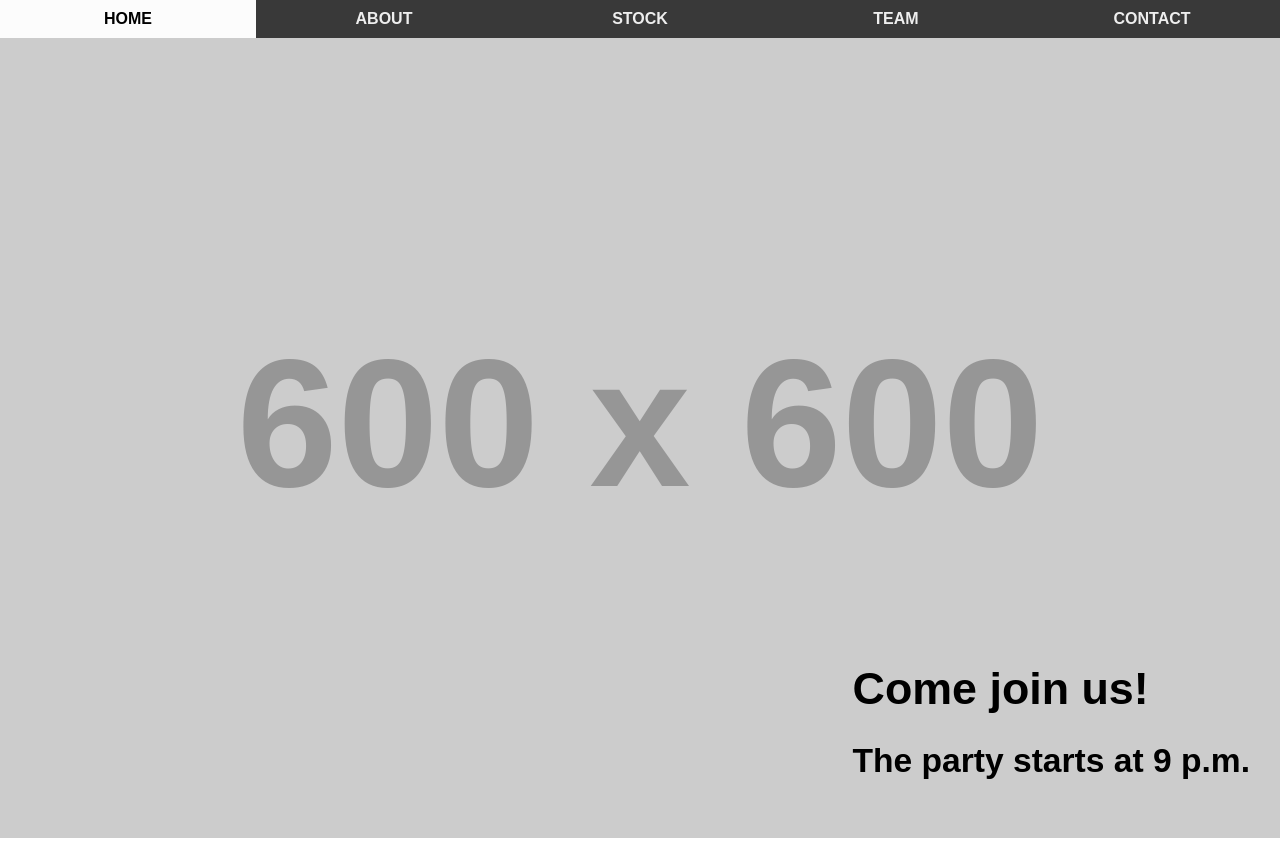
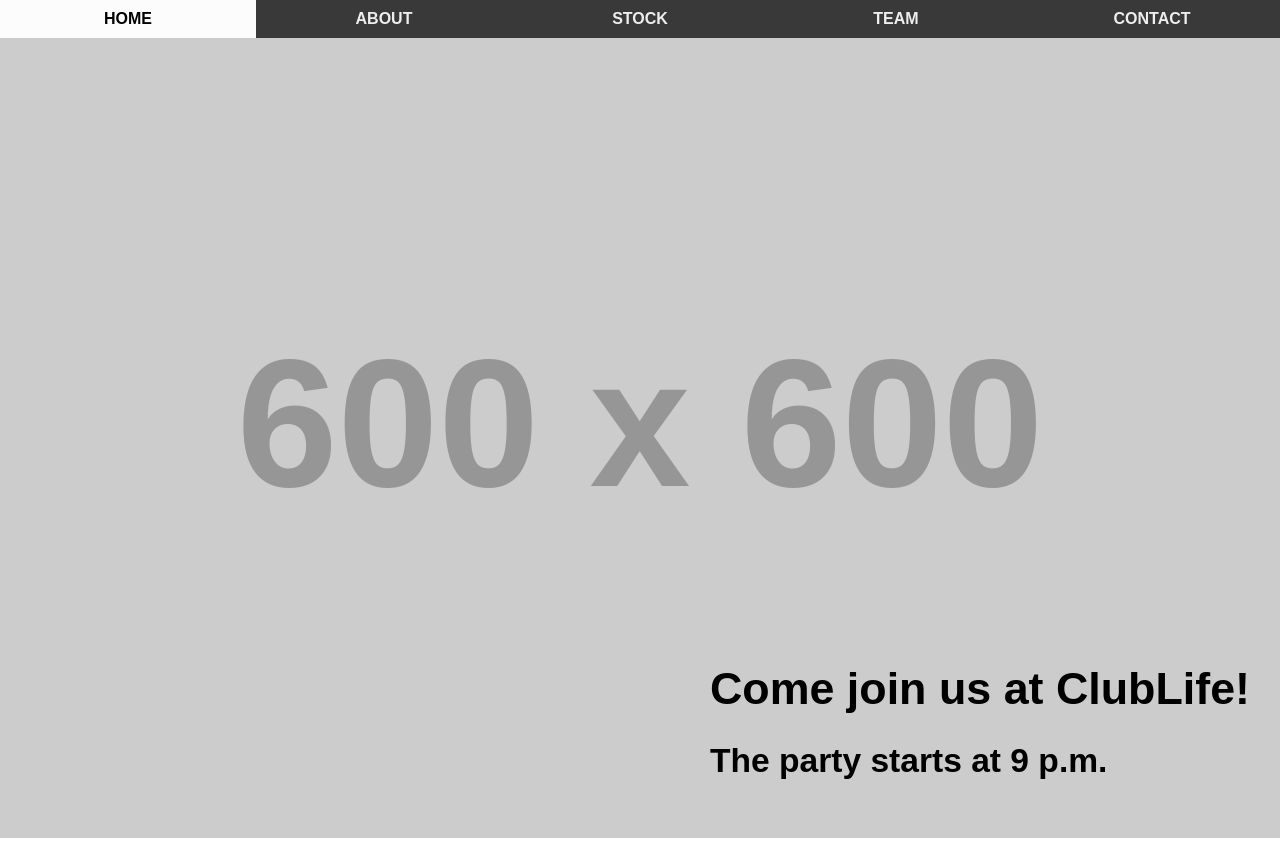
Before and after one commit to kristoferwildermuth/08062020, a plain HTML site: page index.html in a window 1280 px wide. Shown: the top 841 px of the page. Drawn offline with Linux system fonts and the light colour scheme; placeholder pictures from the web are drawn by us.

Commit message:
changed party location

```diff
--- a/index.html
+++ b/index.html
@@ -24,7 +24,7 @@
 
     <header>
       <div class="header-text">
-        <h1>Come join us!</h1>
+        <h1>Come join us at ClubLife!</h1>
         <h2>The party starts at 9 p.m.</h2>
       </div>
     </header>
```
